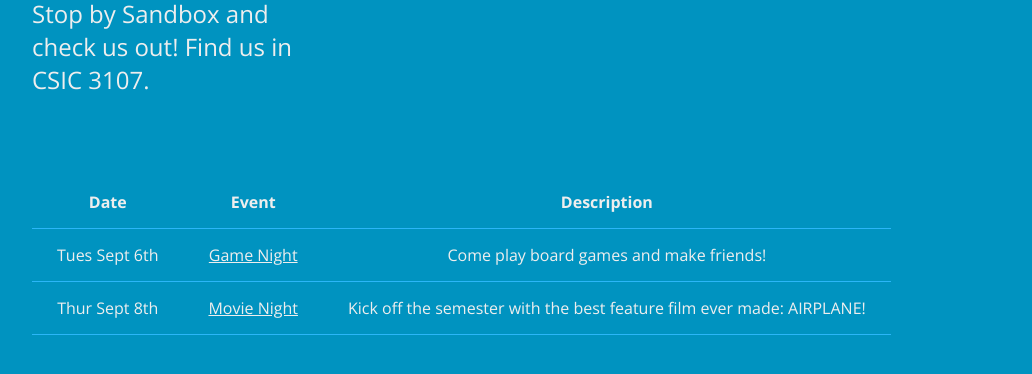
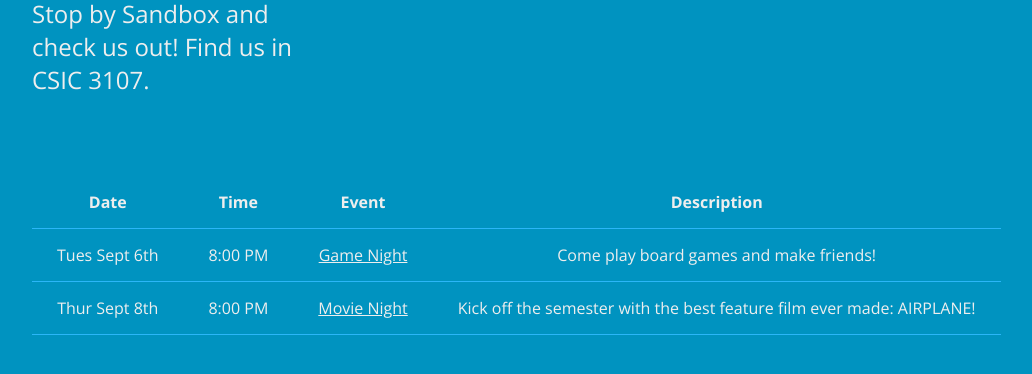
Before and after one commit to dmanikt/sandboxUMD.github.io, a website: page events.html in a window 1280 px wide. Shown: the part 208-582 px from the top of the page, without its empty margins (138-1170 px from the left). Drawn offline with nearby package versions, Linux system fonts and the light colour scheme.

Commit message:
added time to events

```diff
--- a/css/main.css
+++ b/css/main.css
@@ -827,7 +827,9 @@ form {
 
 .events table {
   border-collapse: collapse;
+  white-space: nowrap; /*may need to take this out if desciption is too long*/
 }
+
 .events th,
 .events td {
   /*border: 1px solid #c6c7cc;*/
--- a/events.html
+++ b/events.html
@@ -80,21 +80,24 @@
             <table>
               <thead>
                 <tr>
-                  <th scope="col">Date</th>
-                  <th scope="col">Event</th>
+                  <th scope="col" >Date</th>
+                  <th scope="col" >Time</th>
+                  <th scope="col" >Event</th>
                   <th scope="col" colspan="2">Description</th>
                 </tr>
               </thead>
               <tbody>
                 <tr>
-                  <td>Tues Sept 6th</td>
-                  <td><a href="https://www.facebook.com/events/1054656151308959/">Game Night</a></td>
-                  <td>Come play board games and make friends!</td>
+                  <td >Tues Sept 6th</td>
+                  <td >8:00 PM</td>
+                  <td ><a href="https://www.facebook.com/events/1054656151308959/">Game Night</a></td>
+                  <td colspan="2">Come play board games and make friends!</td>
                 </tr>
                 <tr>
-                  <td>Thur Sept 8th</td>
-                  <td><a href="https://www.facebook.com/events/596378400523541/">Movie Night</a></td>
-                  <td>Kick off the semester with the best feature film ever made: AIRPLANE!</td>
+                  <td >Thur Sept 8th</td>
+                  <td >8:00 PM</td>
+                  <td ><a href="https://www.facebook.com/events/596378400523541/">Movie Night</a></td>
+                  <td colspan="2">Kick off the semester with the best feature film ever made: AIRPLANE!</td>
                 </tr>
 
               </tbody>
```
